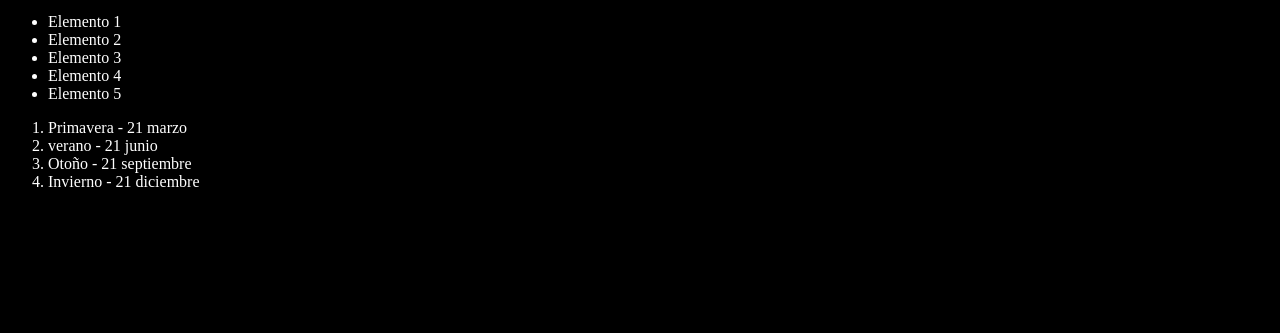
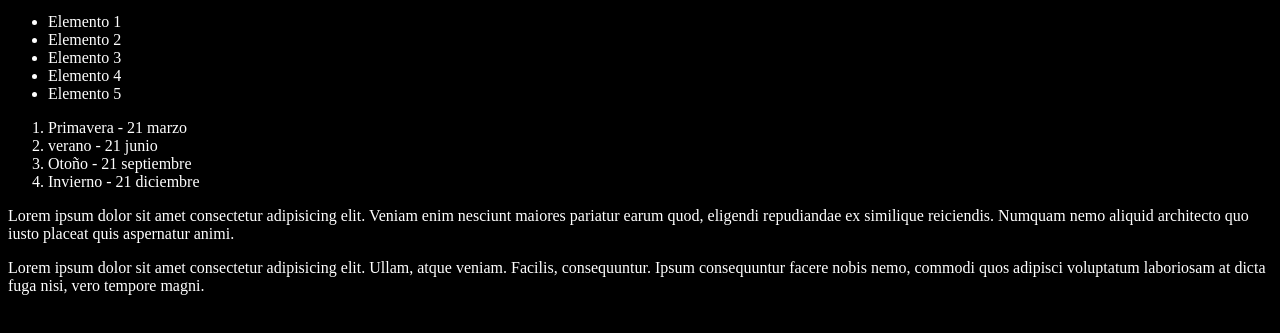
Before and after one commit to Mono-A3/cursoGit-primerRepo, a plain HTML site: page index.html in a window 1280 px wide. Shown: the part 101-434 px from the top of the page. Drawn offline with Linux system fonts and the light colour scheme; a script that the page names is missing.

Commit message:
Agregando dos parrafos

```diff
--- a/index.html
+++ b/index.html
@@ -28,6 +28,10 @@
         <li>Invierno - 21 diciembre</li>
     </ol>
 
+    <p>Lorem ipsum dolor sit amet consectetur adipisicing elit. Veniam enim nesciunt maiores pariatur earum quod, eligendi repudiandae ex similique reiciendis. Numquam nemo aliquid architecto quo iusto placeat quis aspernatur animi.</p>
+
+    <p>Lorem ipsum dolor sit amet consectetur adipisicing elit. Ullam, atque veniam. Facilis, consequuntur. Ipsum consequuntur facere nobis nemo, commodi quos adipisci voluptatum laboriosam at dicta fuga nisi, vero tempore magni.</p>
+
     <script src="index.js"></script>
 </body>
 
```
